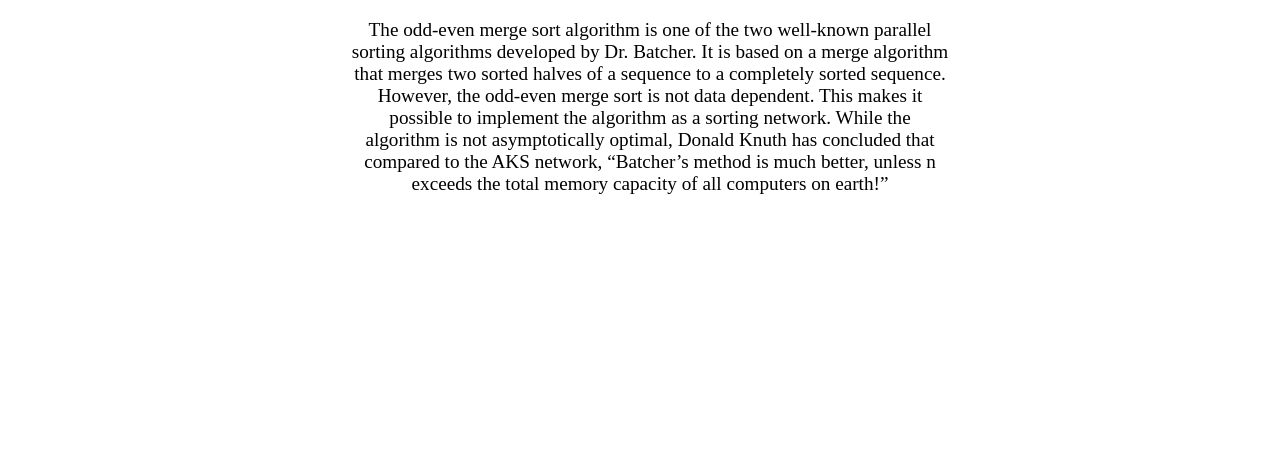
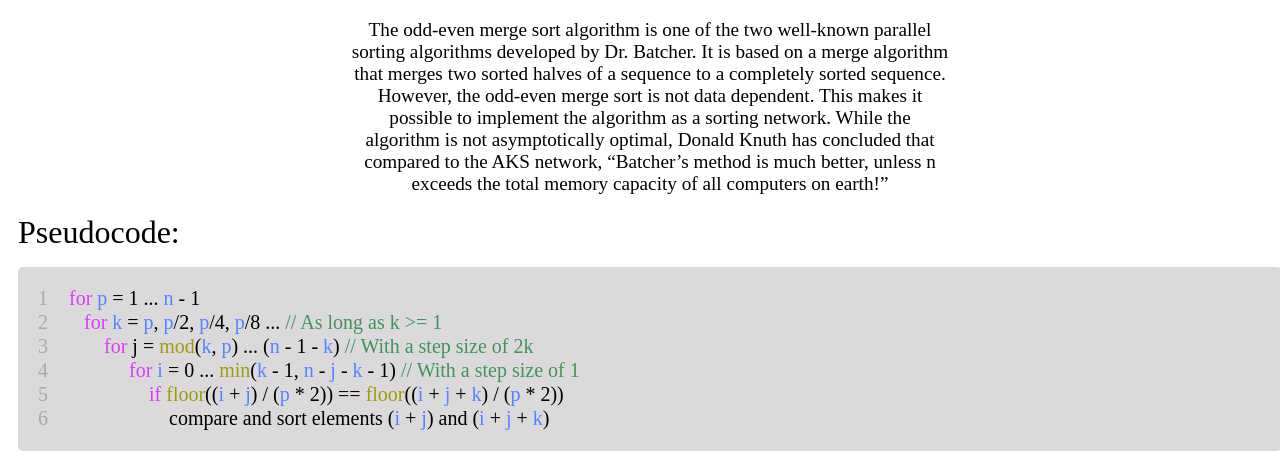
Before and after one commit to itseullman/capstone-banking, a PHP site: page /views/odd_even.html in a window 1280 px wide. Shown: the part 455-924 px from the top of the page. Before the commit the page ends 649 px from the top, so only its background shows below. Run offline with PHP 8.4, Linux system fonts and the light colour scheme.

Commit message:
Implemented pseudocode for odd-even mergesort

```diff
--- a/css/algorithm__info.css
+++ b/css/algorithm__info.css
@@ -60,3 +60,54 @@ a {
   max-width: 600px;
   text-align: center;
 }
+
+.alg__pseudo__content h2 {
+  font-weight: 300;
+  font-size: 2rem;
+  margin: 0 0 1rem 0;
+}
+
+/**
+* Pseudo-code styles
+*/
+.pseudo__container {
+  background-color: #dcd9dc;
+  padding: 20px;
+  border-radius: 5px;
+  overflow: scroll;
+}
+
+.pseudo__line {
+  width: 100%;
+  margin-bottom: 1px;
+}
+
+.line__number {
+  margin-right: 1rem;
+  color: darkgray;
+}
+
+.pseudo__line p {
+  margin: 0;
+  font-size: 1.25rem;
+}
+
+.variable {
+  color: #5684ff;
+}
+
+.method {
+  color: #9a9c12;
+}
+
+.comment {
+  color: #42935b;
+}
+
+.key_word {
+  color: #d63ef4;
+}
+
+.type {
+  color: #00cb31;
+}
--- a/views/odd_even.html
+++ b/views/odd_even.html
@@ -28,4 +28,70 @@
       earth!”
     </p>
   </div>
+  <div class="alg__pseudo__content">
+    <h2>Pseudocode:</h2>
+    <div class="pseudo__container">
+      <div class="pseudo__line">
+        <p>
+          <span class="line__number">1</span>
+          <span class="key_word">for </span> <span class="variable">p</span> = 1
+          ... <span class="variable">n</span> - 1
+        </p>
+      </div>
+      <div class="pseudo__line">
+        <p>
+          <span class="line__number">2</span>
+          <span class="key_word">&nbsp; &nbsp;for </span>
+          <span class="variable">k</span> = <span class="variable">p</span>,
+          <span class="variable">p</span>/2, <span class="variable">p</span>/4,
+          <span class="variable">p</span>/8 ...
+          <span class="comment">// As long as k >= 1</span>
+        </p>
+      </div>
+      <div class="pseudo__line">
+        <p>
+          <span class="line__number">3</span>&nbsp; &nbsp; &nbsp; &nbsp;
+          <span class="key_word">for</span> <span class="varialbe">j</span> =
+          <span class="method">mod</span>(<span class="variable">k</span>,
+          <span class="variable">p</span>) ... (<span class="variable">n</span>
+          - 1 - <span class="variable">k</span>)
+          <span class="comment">// With a step size of 2k</span>
+        </p>
+      </div>
+      <div class="pseudo__line">
+        <p>
+          <span class="line__number">4</span>
+          &nbsp; &nbsp; &nbsp; &nbsp; &nbsp; &nbsp;
+          <span class="key_word">for</span> <span class="variable">i</span> = 0
+          ... <span class="method">min</span>(<span class="variable">k</span> -
+          1, <span class="variable">n</span> - <span class="variable">j</span> -
+          <span class="variable">k</span> - 1)
+          <span class="comment"> // With a step size of 1</span>
+        </p>
+      </div>
+      <div class="pseudo__line">
+        <p>
+          <span class="line__number">5</span>
+          &nbsp; &nbsp; &nbsp; &nbsp; &nbsp; &nbsp; &nbsp; &nbsp;
+          <span class="key_word">if</span>
+          <span class="method">floor</span>((<span class="variable">i</span> +
+          <span class="variable">j</span>) / (<span class="variable">p</span> *
+          2)) == <span class="method">floor</span>((<span class="variable"
+            >i</span
+          >
+          + <span class="variable">j</span> + <span class="variable">k</span>) /
+          (<span class="variable">p</span> * 2))
+        </p>
+      </div>
+      <div class="pseudo__line">
+        <p>
+          <span class="line__number">6</span>
+          &nbsp; &nbsp; &nbsp; &nbsp; &nbsp; &nbsp; &nbsp; &nbsp; &nbsp; &nbsp;
+          compare and sort elements (<span class="variable">i</span> +
+          <span class="variable">j</span>) and (<span class="variable">i</span>
+          + <span class="variable">j</span> + <span class="variable">k</span>)
+        </p>
+      </div>
+    </div>
+  </div>
 </div>
```
Also changed, not shown: views/bitonic.html (line endings or trailing spaces).
